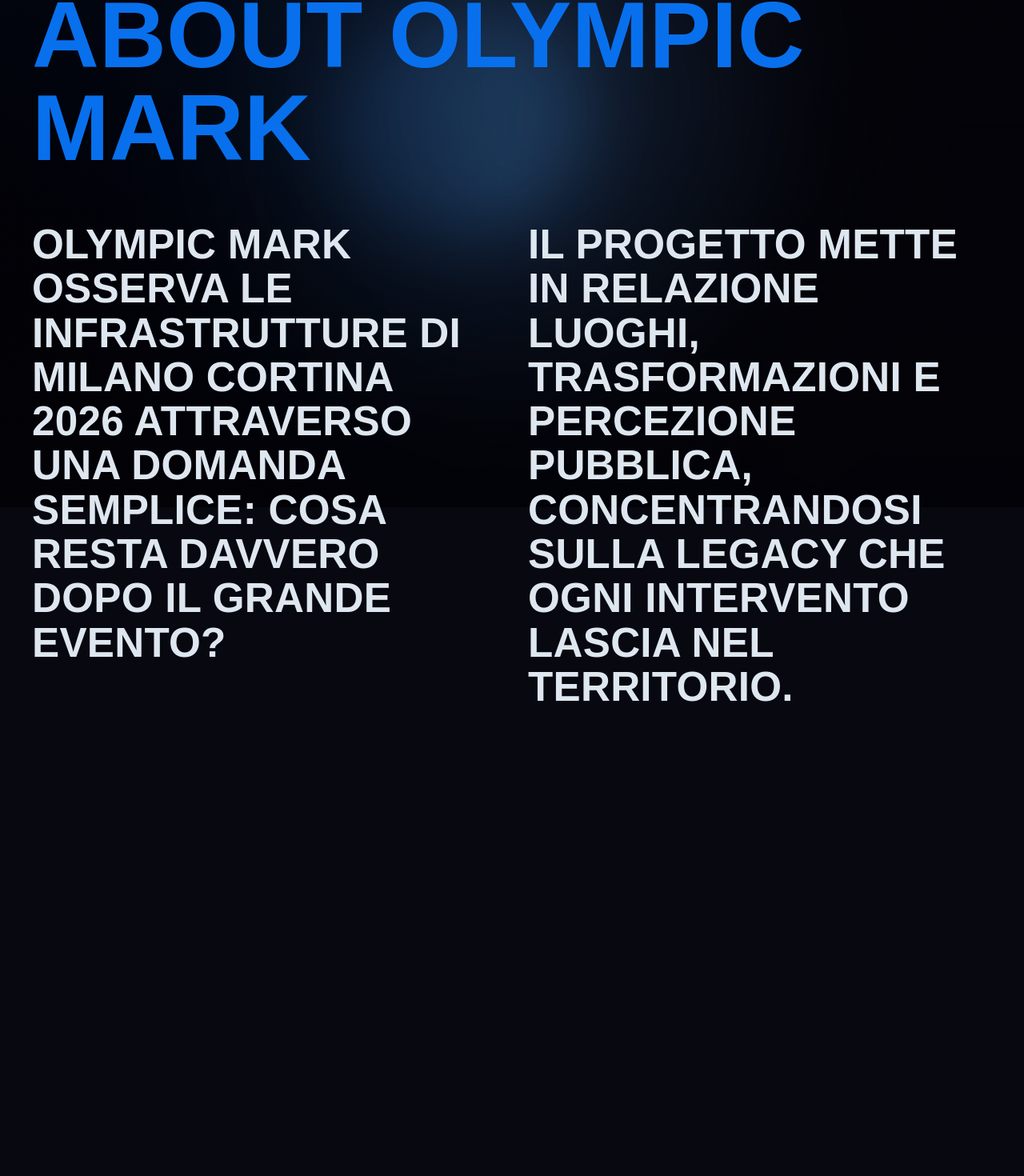
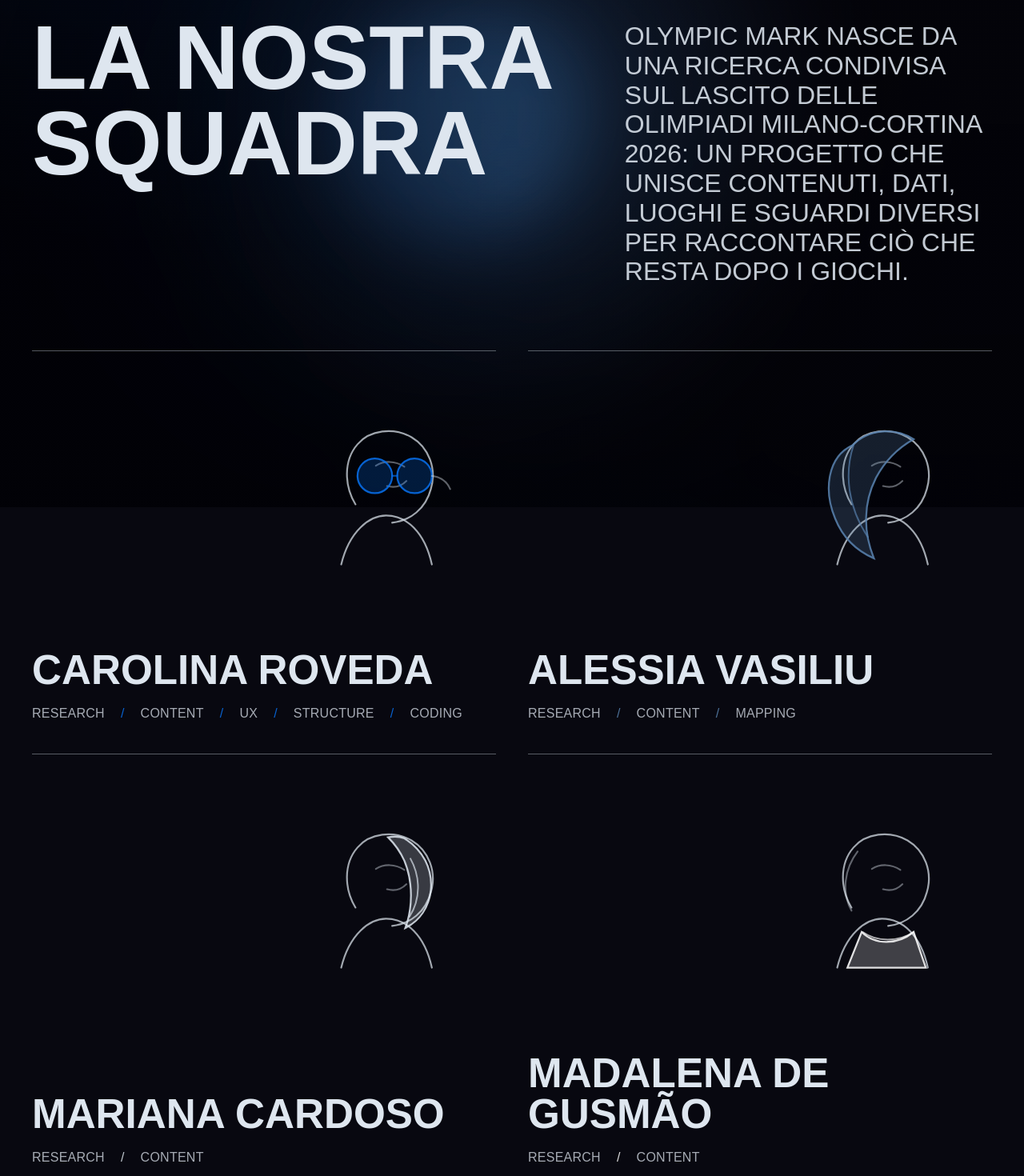
Before and after one commit to rovedacarolina/OlimpicMark, a SvelteKit app: page /about in a window 1280 px wide. Shown: the part 166-1636 px from the top of the page at 80% size. Before the commit the page ends 1132 px from the top, so only its background shows below. Built offline with nearby package versions, Linux system fonts and the light colour scheme; a web font is replaced by a local one.

Commit message:
about us

```diff
--- /dev/null
+++ b/src/lib/components/TeamMember.svelte
@@ -0,0 +1,261 @@
+<script>
+	/** @type {{ name: string, roles: string[], portrait?: string, accent?: string }} */
+	let { name, roles = [], portrait = 'profile', accent = 'blue' } = $props();
+
+	let roleLabel = $derived(roles.join(', '));
+</script>
+
+<article class={`team-member team-member--${accent}`} aria-label={`${name}: ${roleLabel}`}>
+	<div class="team-member__visual" aria-hidden="true">
+		<svg class="team-member__portrait" viewBox="0 0 220 220" role="img">
+			<path
+				class="portrait-line"
+				d="M68 178 C76 145 96 130 112 130 C132 130 150 146 157 178"
+			/>
+			<path
+				class="portrait-line"
+				d="M82 119 C71 101 70 76 84 60 C96 46 119 43 137 53 C154 63 162 84 156 104 C151 123 136 135 118 137"
+			/>
+			<path class="portrait-line portrait-line--soft" d="M102 81 C110 76 121 76 130 82" />
+			<path class="portrait-line portrait-line--soft" d="M132 96 C127 101 120 103 113 101" />
+
+			{#if portrait === 'hair'}
+				<path
+					class="portrait-detail portrait-detail--fill"
+					d="M83 61 C59 72 54 104 66 133 C74 153 88 165 104 172 C93 145 94 117 106 93 C114 78 127 64 143 55 C124 43 99 45 83 61 Z"
+				/>
+				<path class="portrait-detail portrait-detail--line" d="M84 61 C75 88 78 121 98 151" />
+			{:else if portrait === 'glasses'}
+				<circle class="portrait-detail portrait-detail--fill" cx="101" cy="91" r="17" />
+				<circle class="portrait-detail portrait-detail--fill" cx="140" cy="91" r="17" />
+				<path class="portrait-detail portrait-detail--line" d="M118 91 L123 91" />
+				<path class="portrait-line portrait-line--soft" d="M157 91 C166 92 172 97 175 104" />
+			{:else if portrait === 'profile'}
+				<path
+					class="portrait-detail portrait-detail--fill"
+					d="M130 51 C148 62 158 81 156 102 C154 119 145 132 131 139 C138 120 139 95 130 73 C126 64 121 57 114 50 C119 49 125 49 130 51 Z"
+				/>
+				<path class="portrait-detail portrait-detail--line" d="M136 71 C146 89 146 111 135 128" />
+			{:else}
+				<path
+					class="portrait-detail portrait-detail--fill"
+					d="M92 143 C105 156 127 156 143 143 L155 178 L78 178 Z"
+				/>
+				<path class="portrait-detail portrait-detail--line" d="M93 143 C107 153 128 153 143 143" />
+				<path class="portrait-line portrait-line--soft" d="M88 64 C75 81 72 104 82 122" />
+			{/if}
+		</svg>
+	</div>
+
+	<div class="team-member__content">
+		<h2 class="team-member__name">{name}</h2>
+		<ul class="team-member__roles" aria-label="Ruoli">
+			{#each roles as role}
+				<li>{role}</li>
+			{/each}
+		</ul>
+	</div>
+</article>
+
+<style>
+	.team-member {
+		--team-accent: var(--colors-content-primary);
+		--team-accent-rgb: var(--colors-content-primary-rgb);
+
+		position: relative;
+		min-height: 420px;
+		display: grid;
+		grid-template-rows: minmax(190px, 1fr) auto;
+		gap: var(--spacing-6);
+		padding: var(--spacing-6) 0;
+		border-top: 1px solid rgba(var(--colors-content-secondary-rgb), 0.38);
+		color: var(--colors-content-secondary);
+		transition:
+			background-color 0.32s ease,
+			border-color 0.32s ease;
+	}
+
+	.team-member--blue {
+		--team-accent: var(--colors-content-primary);
+		--team-accent-rgb: var(--colors-content-primary-rgb);
+	}
+
+	.team-member--ice {
+		--team-accent: var(--colors-content-secondary);
+		--team-accent-rgb: var(--colors-content-secondary-rgb);
+	}
+
+	.team-member--steel {
+		--team-accent: var(--colors-background-secondary);
+		--team-accent-rgb: var(--colors-background-secondary-rgb);
+	}
+
+	.team-member--white {
+		--team-accent: var(--colors-neutral-white);
+		--team-accent-rgb: 255, 255, 255;
+	}
+
+	.team-member:hover {
+		border-color: rgba(var(--team-accent-rgb), 0.72);
+		background-color: rgba(var(--colors-content-secondary-rgb), 0.025);
+	}
+
+	.team-member__visual {
+		width: min(74%, 280px);
+		align-self: start;
+		justify-self: end;
+		aspect-ratio: 1;
+	}
+
+	.team-member__portrait {
+		width: 100%;
+		height: 100%;
+		overflow: visible;
+	}
+
+	.portrait-line,
+	.portrait-detail--line {
+		fill: none;
+		stroke-linecap: round;
+		stroke-linejoin: round;
+		vector-effect: non-scaling-stroke;
+	}
+
+	.portrait-line {
+		stroke: rgba(var(--colors-content-secondary-rgb), 0.72);
+		stroke-width: 2.2;
+		transition:
+			stroke 0.32s ease,
+			opacity 0.32s ease;
+	}
+
+	.portrait-line--soft {
+		opacity: 0.58;
+	}
+
+	.portrait-detail {
+		stroke: var(--team-accent);
+		transition:
+			fill 0.36s ease,
+			opacity 0.36s ease,
+			stroke 0.36s ease,
+			transform 0.36s ease;
+		transform-origin: center;
+	}
+
+	.portrait-detail--fill {
+		fill: rgba(var(--team-accent-rgb), 0.1);
+		stroke-width: 1.8;
+		opacity: 0.5;
+	}
+
+	.portrait-detail--line {
+		stroke-width: 2;
+		opacity: 0.68;
+	}
+
+	.team-member:hover .portrait-detail--fill {
+		fill: rgba(var(--team-accent-rgb), 0.38);
+		opacity: 1;
+		transform: scale(1.015);
+	}
+
+	.team-member:hover .portrait-detail--line {
+		opacity: 1;
+	}
+
+	.team-member:hover .portrait-line {
+		stroke: rgba(255, 255, 255, 0.78);
+	}
+
+	.team-member__content {
+		display: flex;
+		flex-direction: column;
+		gap: var(--spacing-4);
+	}
+
+	.team-member__name {
+		margin: 0;
+		color: var(--colors-content-secondary);
+		font-family: var(--font-primary);
+		font-size: clamp(34px, 4vw, 64px);
+		font-weight: var(--font-weight-black);
+		line-height: var(--line-height-tight);
+		letter-spacing: 0;
+		text-transform: uppercase;
+		transition:
+			color 0.3s ease,
+			text-shadow 0.3s ease;
+	}
+
+	.team-member:hover .team-member__name {
+		color: var(--colors-neutral-white);
+		text-shadow: 0 0 24px rgba(var(--team-accent-rgb), 0.26);
+	}
+
+	.team-member__roles {
+		display: flex;
+		flex-wrap: wrap;
+		gap: var(--spacing-2) var(--spacing-4);
+		margin: 0;
+		padding: 0;
+		list-style: none;
+		color: rgba(var(--colors-content-secondary-rgb), 0.74);
+		font-family: var(--font-primary);
+		font-size: clamp(16px, 1.25vw, 22px);
+		font-weight: var(--font-weight-medium);
+		line-height: var(--line-height-normal);
+		letter-spacing: var(--letter-spacing-wide);
+		text-transform: uppercase;
+	}
+
+	.team-member__roles li {
+		position: relative;
+	}
+
+	.team-member__roles li:not(:last-child)::after {
+		content: '/';
+		margin-left: var(--spacing-4);
+		color: rgba(var(--team-accent-rgb), 0.86);
+	}
+
+	@media (hover: none) {
+		.portrait-detail--fill {
+			fill: rgba(var(--team-accent-rgb), 0.26);
+			opacity: 0.88;
+		}
+	}
+
+	@media (max-width: 1024px) {
+		.team-member {
+			min-height: 360px;
+		}
+	}
+
+	@media (max-width: 768px) {
+		.team-member {
+			min-height: auto;
+			grid-template-rows: auto auto;
+			gap: var(--spacing-5);
+			padding: var(--spacing-5) 0;
+		}
+
+		.team-member__visual {
+			width: min(58%, 210px);
+			justify-self: start;
+		}
+
+		.team-member__name {
+			font-size: clamp(32px, 10vw, 52px);
+		}
+
+		.team-member__roles {
+			font-size: 15px;
+			gap: var(--spacing-2) var(--spacing-3);
+		}
+
+		.team-member__roles li:not(:last-child)::after {
+			margin-left: var(--spacing-3);
+		}
+	}
+</style>
--- a/src/lib/components/index.js
+++ b/src/lib/components/index.js
@@ -8,6 +8,7 @@
 export { default as Verdetto } from './Verdetto.svelte';
 export { default as DataVisualization } from './DataVisualization.svelte';
 export { default as AnimatedLegacyStatement } from './AnimatedLegacyStatement.svelte';
+export { default as TeamMember } from './TeamMember.svelte';
 export { default as PageTransition } from './PageTransition.svelte';
 export { default as SiteGradientBackground } from './SiteGradientBackground.svelte';
 export { default as SiteVideoIntro } from './SiteVideoIntro.svelte';
--- a/src/routes/about/+page.svelte
+++ b/src/routes/about/+page.svelte
@@ -1,27 +1,55 @@
 <script>
 	import TopBar from '$lib/components/TopBar.svelte';
+	import TeamMember from '$lib/components/TeamMember.svelte';
+
+	const introText =
+		'Olympic Mark nasce da una ricerca condivisa sul lascito delle Olimpiadi Milano-Cortina 2026: un progetto che unisce contenuti, dati, luoghi e sguardi diversi per raccontare ciò che resta dopo i Giochi.';
+
+	const teamMembers = [
+		{
+			name: 'Carolina Roveda',
+			roles: ['Research', 'Content', 'UX', 'Structure', 'Coding'],
+			portrait: 'glasses',
+			accent: 'blue'
+		},
+		{
+			name: 'Alessia Vasiliu',
+			roles: ['Research', 'Content', 'Mapping'],
+			portrait: 'hair',
+			accent: 'steel'
+		},
+		{
+			name: 'Mariana Cardoso',
+			roles: ['Research', 'Content'],
+			portrait: 'profile',
+			accent: 'ice'
+		},
+		{
+			name: 'Madalena de Gusmão',
+			roles: ['Research', 'Content'],
+			portrait: 'collar',
+			accent: 'white'
+		}
+	];
 </script>
 
 <svelte:head>
-	<title>About - Olympic Mark</title>
+	<title>About Us - Olympic Mark</title>
 </svelte:head>
 
 <div class="about-page">
 	<TopBar />
 
 	<main class="about-page__content">
-		<h1>ABOUT OLYMPIC MARK</h1>
+		<section class="about-page__intro" aria-labelledby="about-title">
+			<h1 id="about-title">La nostra squadra</h1>
+			<p>{introText}</p>
+		</section>
 
-		<section class="about-page__copy">
-			<p>
-				Olympic Mark osserva le infrastrutture di Milano Cortina 2026 attraverso una
-				domanda semplice: cosa resta davvero dopo il grande evento?
-			</p>
-
-			<p>
-				Il progetto mette in relazione luoghi, trasformazioni e percezione pubblica,
-				concentrandosi sulla legacy che ogni intervento lascia nel territorio.
-			</p>
+		<section class="about-page__team" aria-label="Team Olympic Mark">
+			{#each teamMembers as member (member.name)}
+				<TeamMember {...member} />
+			{/each}
 		</section>
 	</main>
 </div>
@@ -30,55 +58,111 @@
 	.about-page {
 		min-height: 100vh;
 		background: transparent;
+		text-transform:uppercase;
 	}
 
 	.about-page__content {
 		position: relative;
 		z-index: 1;
+		width: 100%;
 		padding-inline: var(--spacing-6);
-		padding-top: var(--spacing-8);
+		padding-top: var(--spacing-9);
 		padding-bottom: var(--spacing-10);
 	}
 
+	.about-page__intro {
+		display: grid;
+		grid-template-columns: minmax(0, 1.18fr) minmax(340px, 0.82fr);
+		align-items: start;
+		gap: var(--spacing-10);
+		padding-top: var(--spacing-4);
+		padding-bottom: var(--spacing-10);
+		border-top: 1px solid rgba(var(--colors-content-secondary-rgb), 0.28);
+	}
+
 	h1 {
-		max-width: 1300px;
+		max-width: 980px;
+		margin: 0;
+		color: var(--colors-content-secondary);
 		font-family: var(--font-primary);
-		font-size: var(--font-size-hero);
+		font-size: clamp(66px, 8.8vw, var(--font-size-hero));
 		font-weight: var(--font-weight-black);
-		line-height: var(--line-height-tight);
-		letter-spacing: var(--letter-spacing-wide);
-		text-transform: uppercase;
+		line-height: 0.95;
+		letter-spacing: 0;
+	}
+
+	h1 span {
+		display: block;
 		color: var(--colors-content-primary);
 	}
 
-	.about-page__copy {
+	.about-page__intro p {
+		max-width: 760px;
+		margin: 0;
+		padding-top: var(--spacing-2);
+		color: rgba(var(--colors-content-secondary-rgb), 0.88);
+		font-family: var(--font-primary);
+		font-size: clamp(24px, 2.5vw, 40px);
+		font-weight: var(--font-weight-regular);
+		line-height: var(--line-height-normal);
+		letter-spacing: 0;
+	}
+
+	.about-page__team {
 		display: grid;
 		grid-template-columns: repeat(2, minmax(0, 1fr));
-		gap: var(--spacing-6);
-		margin-top: var(--spacing-8);
+		gap: 0 var(--spacing-6);
+		border-bottom: 1px solid rgba(var(--colors-content-secondary-rgb), 0.38);
 	}
 
-	p {
-		font-family: var(--font-primary);
-		font-size: clamp(32px, 4vw, 72px);
-		font-weight: var(--font-weight-black);
-		line-height: 1.08;
-		letter-spacing: var(--letter-spacing-wide);
-		text-transform: uppercase;
-		color: var(--colors-content-secondary);
+	@media (max-width: 1024px) {
+		.about-page__content {
+			padding-top: var(--spacing-8);
+		}
+
+		.about-page__intro {
+			grid-template-columns: 1fr;
+			gap: var(--spacing-6);
+			padding-bottom: var(--spacing-9);
+		}
+
+		h1 {
+			max-width: 860px;
+		}
+
+		.about-page__intro p {
+			max-width: 920px;
+			font-size: var(--font-size-body-lg);
+			line-height: var(--line-height-relaxed);
+		}
 	}
 
 	@media (max-width: 768px) {
 		.about-page__content {
 			padding-inline: 20px;
+			padding-top: var(--spacing-7);
+			padding-bottom: var(--spacing-9);
+		}
+
+		.about-page__intro {
+			gap: var(--spacing-5);
+			padding-top: var(--spacing-3);
+			padding-bottom: var(--spacing-8);
 		}
 
 		h1 {
-			font-size: var(--font-size-display-lg);
+			font-size: clamp(50px, 17vw, var(--font-size-display-lg));
+			line-height: var(--line-height-tight);
 		}
 
-		.about-page__copy {
+		.about-page__intro p {
+			font-size: var(--font-size-ui-sm);
+			line-height: var(--line-height-relaxed);
+		}
+
+		.about-page__team {
 			grid-template-columns: 1fr;
+			gap: 0;
 		}
 	}
 </style>
```
